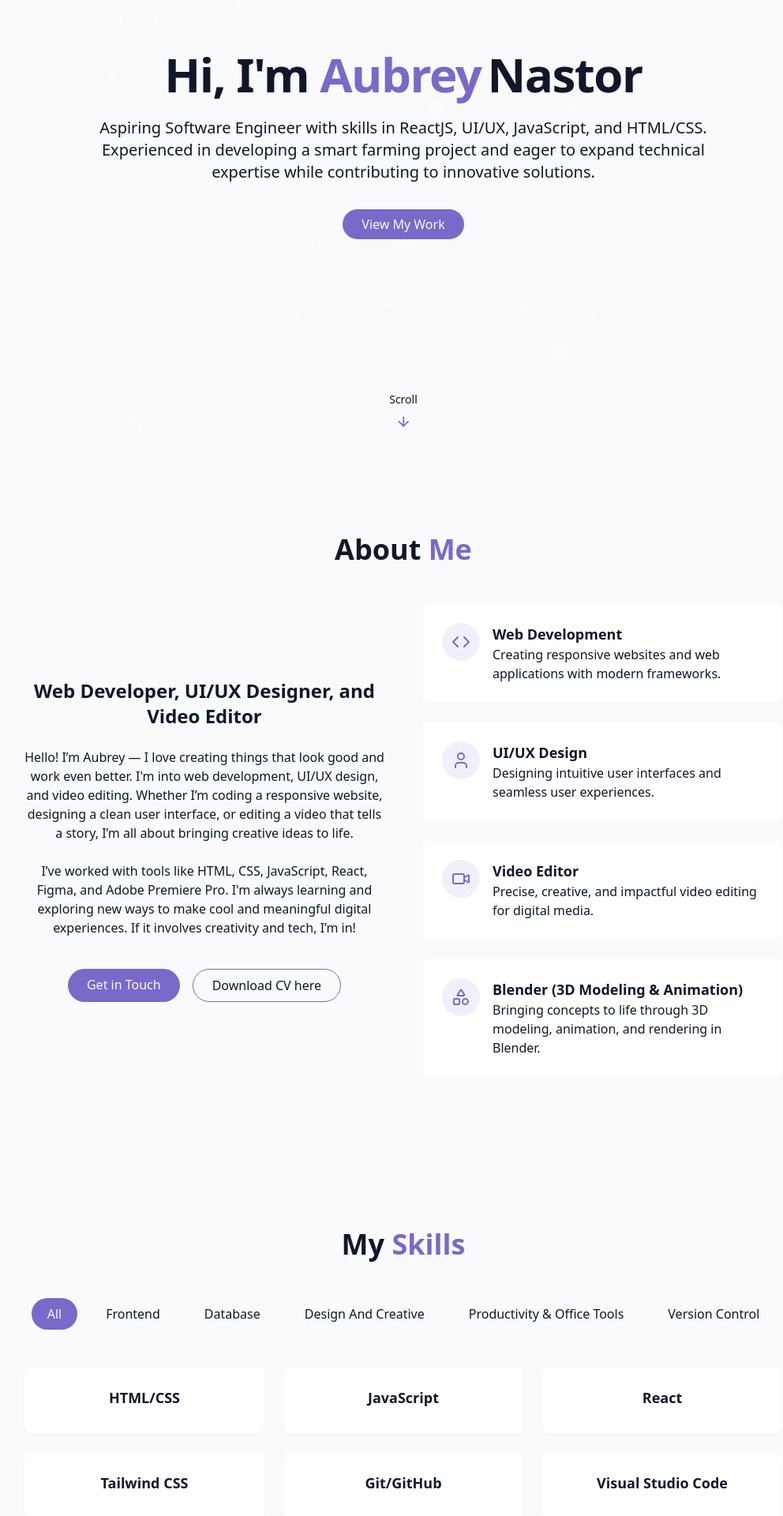
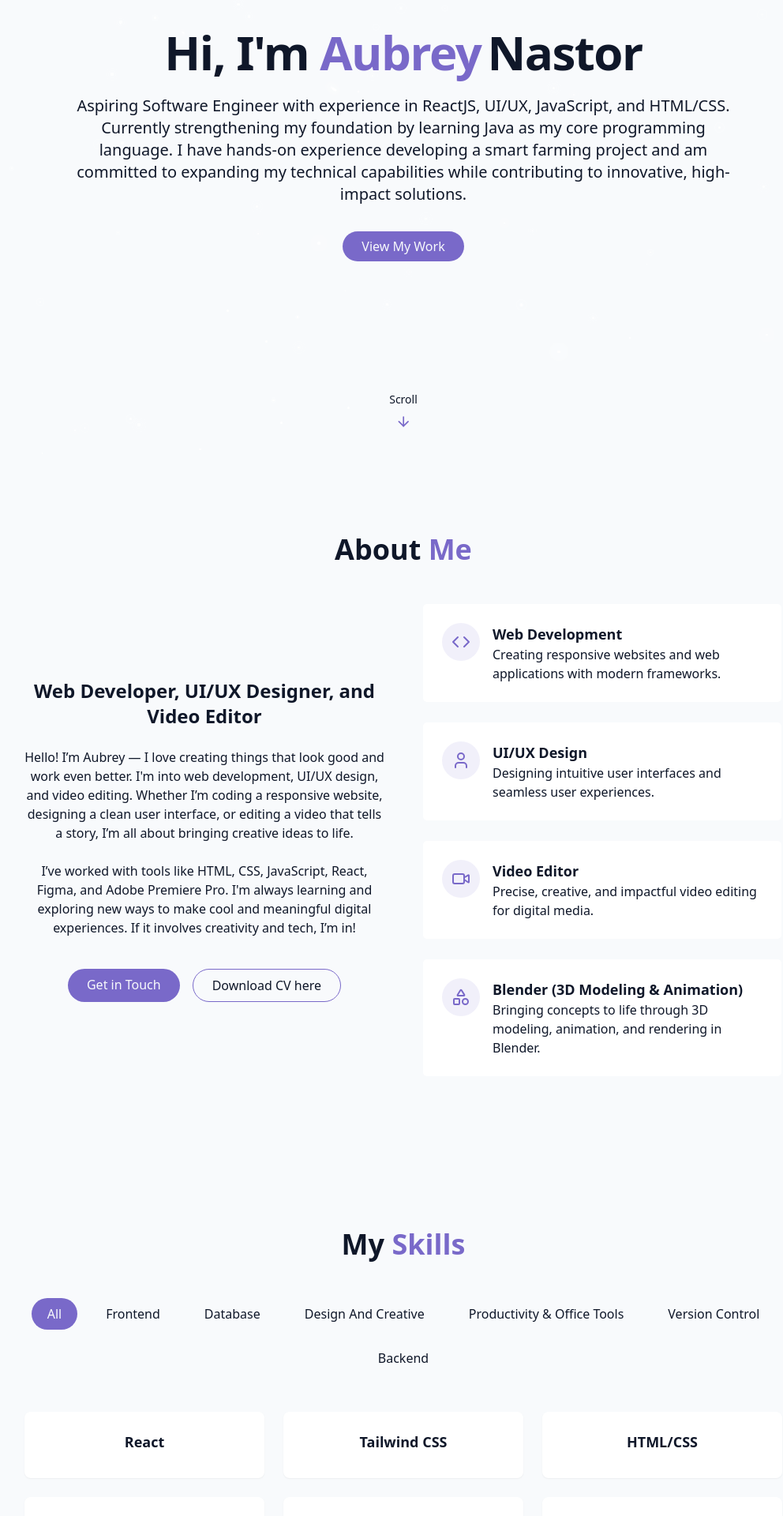
Before and after one commit to obri4402/aubrey-s-portfolio, a React (Vite) app: page / in a window 1280 px wide. Shown: the part 220-2140 px from the top of the page at 79% size, without its empty margins (129-1121 px from the left). Built offline with nearby package versions, Linux system fonts and the light colour scheme.

Commit message:
enhanced captions for skills and projects

```diff
--- a/src/components/HeroSection.jsx
+++ b/src/components/HeroSection.jsx
@@ -14,7 +14,7 @@ export const HeroSection = () => {
             <span className="text-gradient opacity-0 ml-2 animate-fade-in-delay-2">Nastor</span>
           </h1>
           <p className="text-lg md:text-xl text-muted-foreground max-2-2xl mx-auto opacity-0 animate-fade-in-delay-3">
-            Aspiring Software Engineer with skills in ReactJS, UI/UX, JavaScript, and HTML/CSS. Experienced in developing a smart farming project and eager to expand technical expertise while contributing to innovative solutions.
+            Aspiring Software Engineer with experience in ReactJS, UI/UX, JavaScript, and HTML/CSS. Currently strengthening my foundation by learning Java as my core programming language. I have hands-on experience developing a smart farming project and am committed to expanding my technical capabilities while contributing to innovative, high-impact solutions.
           </p>
 
           <div className="pt-4 opacity-0 animate-fade-in-delay-4">
--- a/src/components/ProjectsSection.jsx
+++ b/src/components/ProjectsSection.jsx
@@ -37,7 +37,7 @@ const projects = [
   {
     id: 5,
     title: "Thesis for Automatic Irrigation System",
-    description: "Plantlet: A wireless application for soil moisture, sunlight photoresistor monitoring and automated watering for lettuce.",
+    description: "A Wireless Application for Soil Moisture, Sunlight Monitoring, and Automatic Irrigation System using Arduino for Lactuca sativa.",
     image: "projects/plantletUI.jpg",
     tags: ["Automatic Irrigation", "Sunlight Monitoring", "Moisture Sensor"],
     demoUrl: "https://drive.google.com/drive/folders/1WeCnqIb4saSVUFx1R3wobZ0oyA6ZJZD_?usp=sharing"
--- a/src/components/SkillsSection.jsx
+++ b/src/components/SkillsSection.jsx
@@ -2,11 +2,10 @@ import { useState } from "react";
 import { cn } from "@/lib/utils";
 
 const skills = [
-  // Frontend
-  { name: "HTML/CSS", category: "frontend" },
-  { name: "JavaScript", category: "frontend" },
+  // Frontend / Web Development
   { name: "React", category: "frontend" },
   { name: "Tailwind CSS", category: "frontend" },
+  { name: "HTML/CSS", category: "frontend" },
 
   // version control
   { name: "Git/GitHub", category: "version control" },
@@ -27,11 +26,16 @@ const skills = [
 
 
   // Database
-  { name: "MySQL", category: "database" }
+  { name: "MySQL", category: "database" },
+
+  // Programming Languages`
+  { name: "Java", category: "backend" },
+  { name: "JavaScript", category: "backend" },
+  { name: "PHP", category: "backend" },
 
 ];
 
-const categories = ["all", "frontend", "database", "design and creative", "productivity & Office tools", "version control"];
+const categories = ["all", "frontend", "database", "design and creative", "productivity & Office tools", "version control", "backend"];
 
 export const SkillsSection = () => {
   const [activeCategory, setActiveCategory] = useState("all");
```
